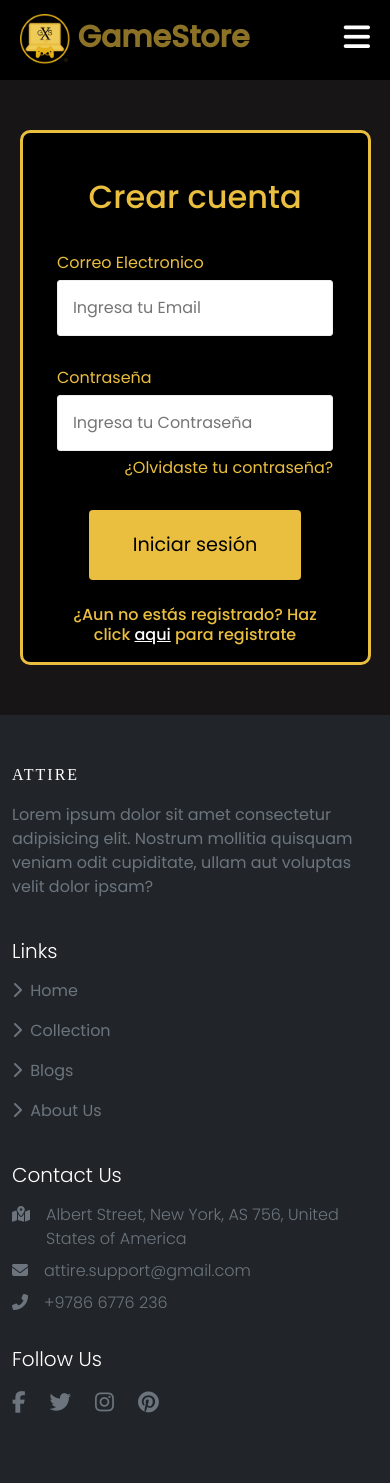
After one commit to AbdielFloresG/proyectoFinal, a PHP site: page /signUp.php in a window 390 px wide. The commit adds this page. Run offline with PHP 8.4, Linux system fonts and the light colour scheme; some libraries are stand-ins or nearby versions; some web fonts are replaced.

Commit message:
login terminado

```diff
--- a/css/estilos.css
+++ b/css/estilos.css
@@ -17,6 +17,7 @@
 body{
     font-family: var(--sm-font);
     background-color: var(--grisFondo);
+
 }
 
 
@@ -27,17 +28,21 @@ body{
 .header {
     background-color: #000;
     height: 80px;
-
     width: 100%;
     top: 0;
     left: 0;
+
+  }
+  .header :hover{
+    background: none;
+    color: var(--doradoDifuminado);
   }
 
   .nav {
     display: flex;
     justify-content: space-between;
-    height: 100%;
-    max-width: 1100px;
+
+    max-width: 1200px;
     margin: 0 auto;
 
   }
@@ -53,7 +58,7 @@ body{
     height: 100%;
     font-size: 30px;
     font-weight: bold;
-    padding: 0 40px;
+    padding: 0 20px;
     line-height: 75px;
     max-height: 80px;
 
@@ -71,6 +76,7 @@ body{
     margin-right: 40px;
     list-style: none;
     margin: 0;
+    padding-right: 25px;
   }
 
   .nav-menu-item {
@@ -81,11 +87,18 @@ body{
     width: max-content;
   }
 
+  .nav-menu-item a:hover{
+    background: none;
+  }
+
   .nav-menu-link {
-    padding: 8px 12px;
+    padding: 8px 5px;
     border-radius: 3px;
     color: var(--dorado);
   }
+
+
+
   .nav-menu-cart {
     background: none;
     border-style: none;
@@ -113,23 +126,11 @@ body{
     display: none;
   }
 
-  /* MOBILE */
-  @media (max-width: 840px) {
-    body {
-      padding-top: 70px;
-    }
 
-    .header {
-      height: 60px;
-    }
 
-    .logo {
-      font-size: 25px;
-      padding: 0 20px;
-      line-height: 60px;
-    }
 
-    .nav-menu {
+  @media (max-width:940px){
+    .nav-menu{
       flex-direction: column;
       align-items: center;
       margin: 0;
@@ -145,30 +146,12 @@ body{
       left: 100%;
       transition: left 0.3s;
     }
-
-    .nav-menu-item {
-      line-height: 70px;
-    }
-
-    .nav-menu-link:hover,
-    .nav-menu-link_active {
-      background: none;
-      color: #83c5f7;
-    }
-
     .nav-toggle {
       display: block;
     }
 
-    .nav-menu_visible {
-      left: 0;
-    }
 
-    .nav-toggle:focus:not(:focus-visible) {
-      outline: none;
-    }
   }
-
 
 
 
@@ -270,6 +253,7 @@ footer a:hover{
 }
 
 .linkLogin a{
+  color: var(--dorado);
     text-decoration: none;
     width: 85%;
 
--- a/index.php
+++ b/index.php
@@ -1,5 +1,5 @@
 <!DOCTYPE html>
-<html lang="en">
+<html lang="es">
 <head>
     <meta charset="UTF-8">
     <meta http-equiv="X-UA-Compatible" content="IE=edge">
--- a/login.php
+++ b/login.php
@@ -15,10 +15,10 @@
 
 </head>
 <body>
+
     <?php
         include("navbar.php");
     ?>
-
 
 
         <div class="formulario">
@@ -37,7 +37,7 @@
                     <input type="submit" name="" value="Iniciar sesión"/>
                     <div class="linkRegistro">
                         <h3>
-                        ¿Aun no estás registrado? Haz click <span> <a href="#">aqui</a> </span> para registrate
+                            ¿Aun no estás registrado? Haz click <span> <a href="signUp.php">aqui</a> </span> para registrate
                         </h3>
                     </div>
             </form>
--- a/navbar.php
+++ b/navbar.php
@@ -1,6 +1,6 @@
 <script src="https://kit.fontawesome.com/7e5b2d153f.js" crossorigin="anonymous"></script>
 <link rel = "stylesheet" href = "css/estilos.css">
-<script src="js/navbar.js"></script>
+<script defer src="js/navbar.js"></script>
 
 <header class="header">
       <nav class="nav">
--- /dev/null
+++ b/signUp.php
@@ -0,0 +1,52 @@
+<!DOCTYPE html>
+<html>
+<head>
+    <meta charset="UTF-8">
+    <meta http-equiv="X-UA-Compatible" content="IE=edge">
+    <meta name="viewport" content="width=device-width, initial-scale=1.0">
+    <link rel="preconnect" href="https://fonts.googleapis.com">
+    <link rel="preconnect" href="https://fonts.gstatic.com" crossorigin>
+    <link href="https://fonts.googleapis.com/css2?family=Roboto:wght@300&display=swap" rel="stylesheet">
+    <link rel="stylesheet" href="https://cdnjs.cloudflare.com/ajax/libs/animate.css/3.7.0/animate.min.css">
+    <link rel = "stylesheet" href = "css/estilos.css">
+    <link rel = "stylesheet" href = "bootstrap-5.0.2-dist/css/bootstrap.min.css">
+    <link rel="stylesheet" href="https://cdnjs.cloudflare.com/ajax/libs/font-awesome/5.13.0/css/all.min.css">
+    <title>Crear cuenta</title>
+
+</head>
+<body>
+
+    <?php
+        include("navbar.php");
+    ?>
+
+    <div class="formulario">
+        <h2>Crear cuenta</h2>
+
+        <form action="login.php" method="post">
+
+                <label for="email">Correo Electronico</label>
+                <input type="text" name="email" required="true" placeholder="Ingresa tu Email" />
+                <label for="password">Contraseña</label>
+                <input type="password" name="password" required="true" placeholder="Ingresa tu Contraseña"/>
+                <div class="linkLogin">
+                    <a href="#">¿Olvidaste tu contraseña?</a>
+                </div>
+
+                <input type="submit" name="" value="Iniciar sesión"/>
+                <div class="linkRegistro">
+                    <h3>
+                        ¿Aun no estás registrado? Haz click <span> <a href="#">aqui</a> </span> para registrate
+                    </h3>
+                </div>
+        </form>
+    </div>
+
+
+    <?php
+        include("footer.php")
+    ?>
+
+
+</body>
+</html>
```
Also changed, not shown: 1 other file. Lines whose indentation alone changed are shown as unchanged.
